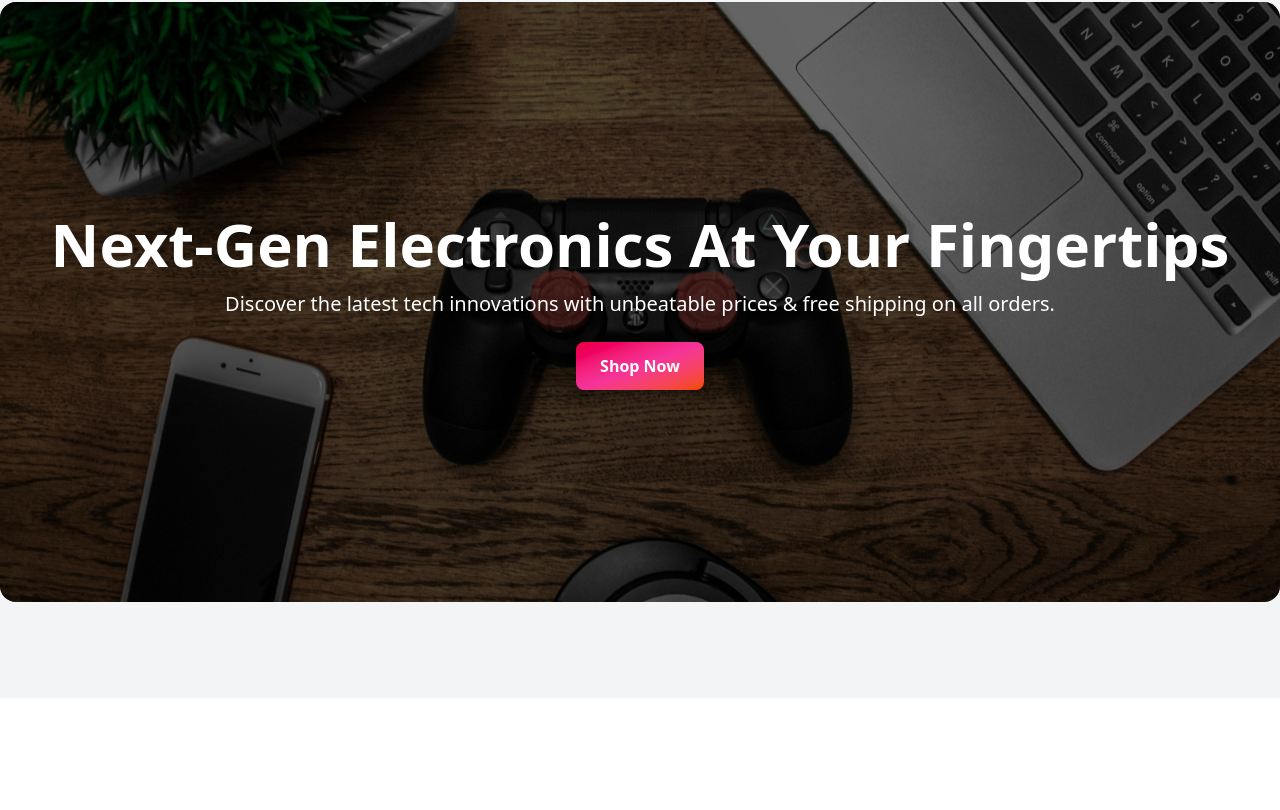
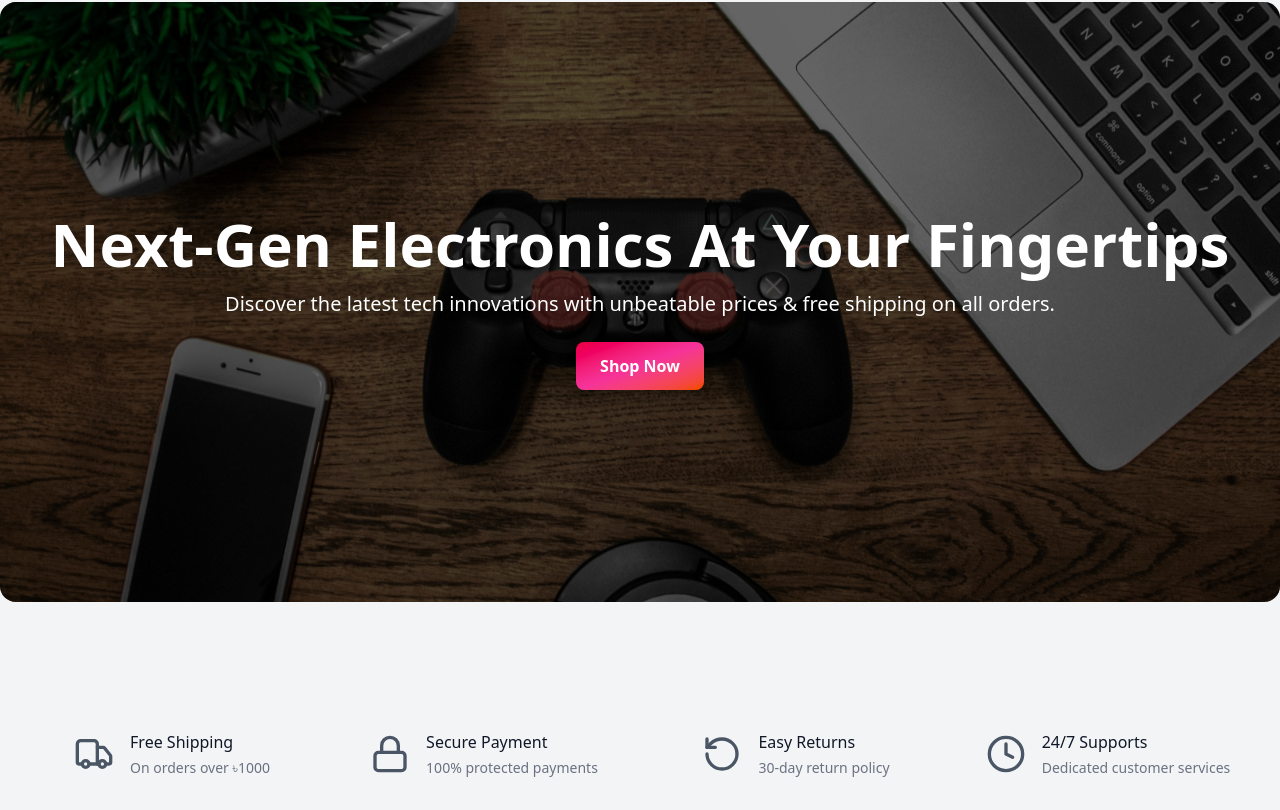
Before and after one commit to marleyDip/React-ECommerce-Context-API-Tailwind-CSS, a React (Vite) app: page / in a window 1280 px wide. Shown: the part 210-1020 px from the top of the page. Before the commit the page ends 908 px from the top, so only its background shows below. Built offline with nearby package versions, Linux system fonts and the light colour scheme; no server answers.

Commit message:
features complete

```diff
--- /dev/null
+++ b/src/components/Features.jsx
@@ -0,0 +1,48 @@
+import { Clock, Lock, RotateCcw, Truck } from "lucide-react";
+
+const features = [
+  { icon: Truck, text: "Free Shipping", subtext: "On orders over ৳1000" },
+  { icon: Lock, text: "Secure Payment", subtext: "100% protected payments" },
+  { icon: RotateCcw, text: "Easy Returns", subtext: "30-day return policy" },
+  {
+    icon: Clock,
+    text: "24/7 Supports",
+    subtext: "Dedicated customer services",
+  },
+];
+
+const Features = () => {
+  return (
+    <div className="bg-gray-100 px-4 py-8 sm:px-6 lg:px-8">
+      <div className="max-w-7xl mx-auto">
+        <div className="grid grid-cols-1 sm:grid-cols-3 lg:grid-cols-4 gap-y-8 lg:gap-x-8">
+          {features.map((feature, index) => {
+            return (
+              <div
+                key={index}
+                className="group flex items-center justify-center text-center sm:text-left cursor-pointer"
+              >
+                <feature.icon
+                  className="flex-shrink-0 h-10 w-10 text-gray-600 group-hover:text-gray-800 transform group-hover:rotate-[360deg] transition-all duration-200 ease-in-out  "
+                  aria-hidden="true"
+                />
+
+                <div className="ml-4">
+                  <p className="text-base font-medium text-gray-900">
+                    {feature.text}
+                  </p>
+
+                  <p className="mt-1 text-sm font-normal text-gray-500">
+                    {feature.subtext}
+                  </p>
+                </div>
+              </div>
+            );
+          })}
+        </div>
+      </div>
+    </div>
+  );
+};
+
+export default Features;
--- a/src/pages/Home.jsx
+++ b/src/pages/Home.jsx
@@ -1,4 +1,5 @@
 import Carousel from "../components/Carousel";
+import Features from "../components/Features";
 import MidBanner from "../components/MidBanner";
 
 const Home = () => {
@@ -6,6 +7,7 @@ const Home = () => {
     <>
       <Carousel />
       <MidBanner />
+      <Features />
     </>
   );
 };
```
